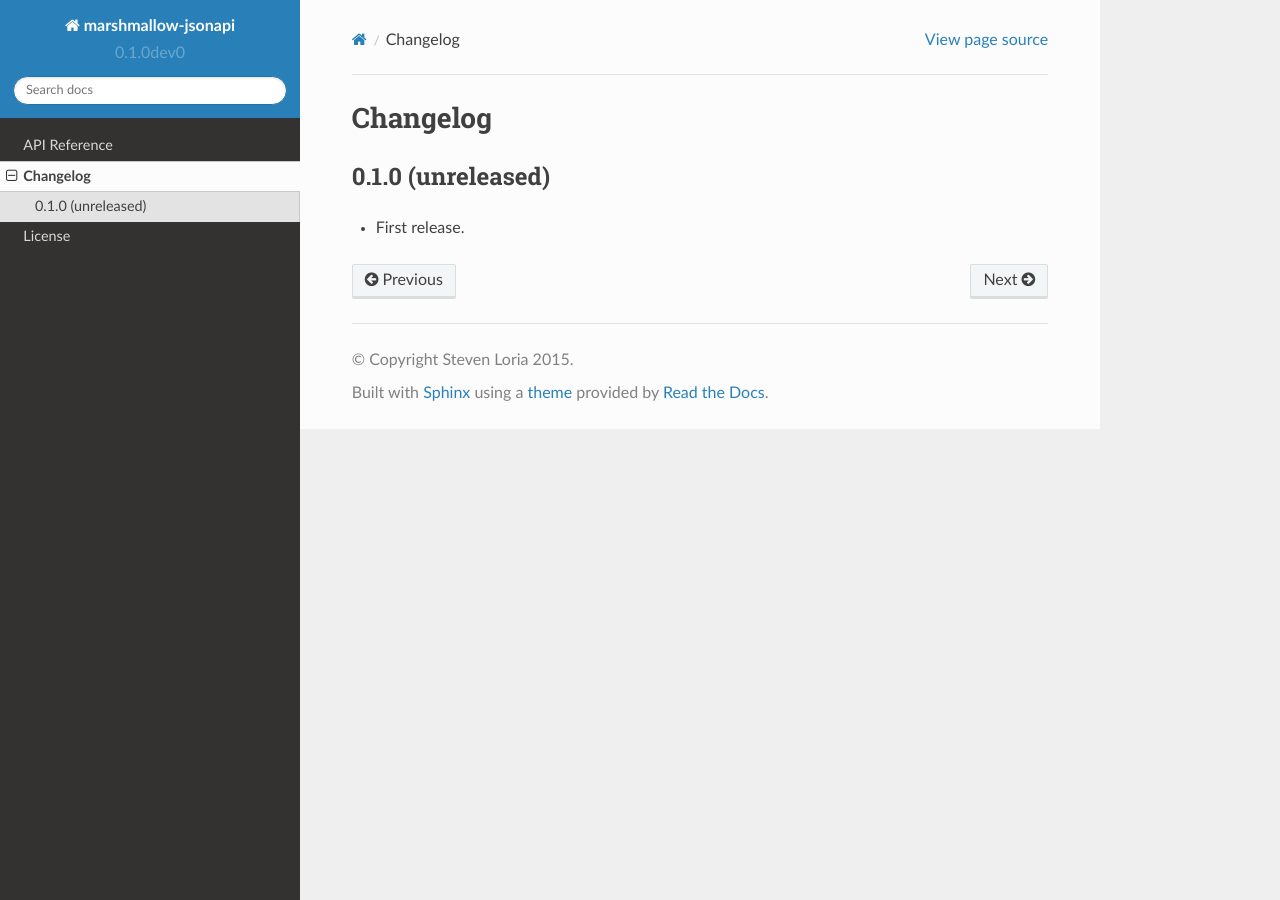
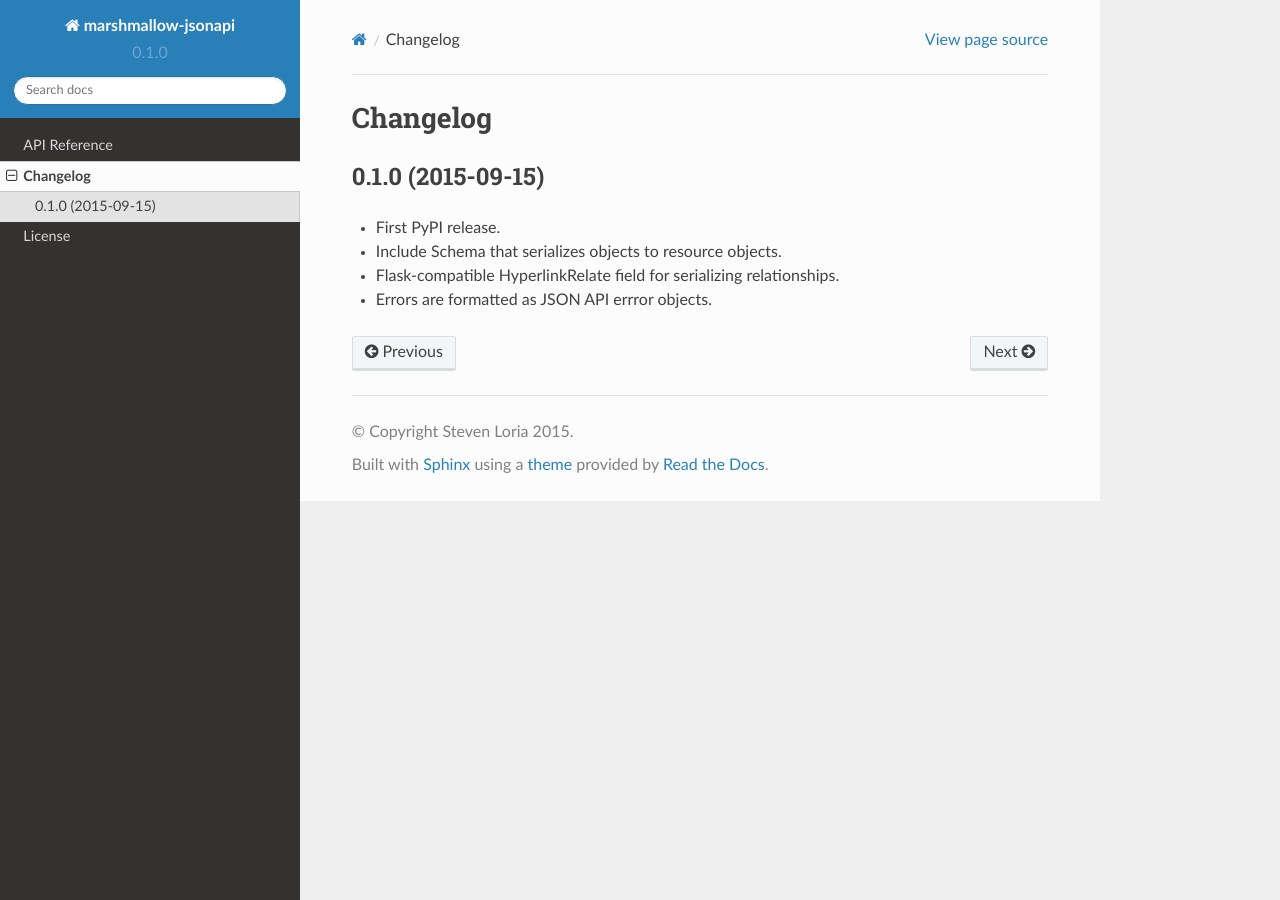
Before and after one commit to marshmallow-code/marshmallow-jsonapi, a Sphinx documentation site: the page built from docs/changelog.rst, in a window 1280 px wide. Built offline with Sphinx 7.4.7 and the Read the Docs theme 2.0.0, drawn with Linux system fonts in a browser that asks for light colours; pages that are not in the unit, such as notebooks, are missing from menus.

Commit message:
First PyPI release

```diff
--- a/CHANGELOG.rst
+++ b/CHANGELOG.rst
@@ -2,7 +2,10 @@
 Changelog
 *********
 
-0.1.0 (unreleased)
+0.1.0 (2015-09-15)
 ==================
 
-* First release.
+* First PyPI release.
+* Include Schema that serializes objects to resource objects.
+* Flask-compatible HyperlinkRelate field for serializing relationships.
+* Errors are formatted as JSON API errror objects.
--- a/docs/index.rst
+++ b/docs/index.rst
@@ -126,4 +126,5 @@ Links
 =====
 
 - `marshmallow-jsonapi @ GitHub <https://github.com/marshmallow-code/marshmallow-jsonapi>`_
+- `marshmallow-jsonapi @ PyPI <https://pypi.python.org/pypi/marshmallow-jsonapi>`_
 - `Issue Tracker <https://github.com/marshmallow-code/marshmallow-jsonapi/issues>`_
--- a/marshmallow_jsonapi/__init__.py
+++ b/marshmallow_jsonapi/__init__.py
@@ -1,6 +1,6 @@
 # -*- coding: utf-8 -*-
 
-__version__ = '0.1.0dev0'
+__version__ = '0.1.0'
 __author__ = 'Steven Loria'
 __license__ = 'MIT'
 
```
Also changed, not shown: README.rst (+4 -5 lines).
